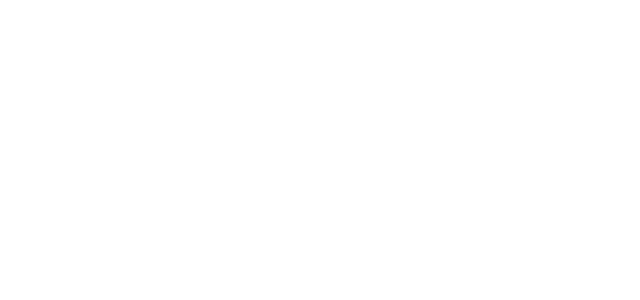
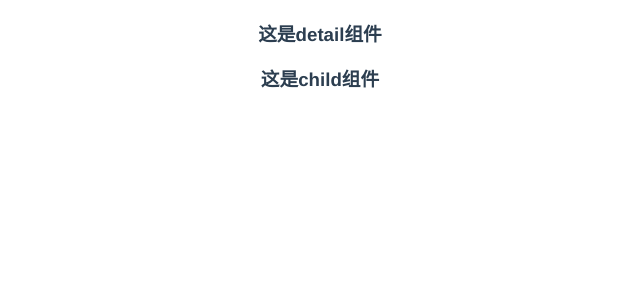
Before and after one commit to shiqingyun1024/vue3.0-summary, a Vue app in the folder vue3.0开发/todolist/todolist/: page /Detail in a window 1280 px wide. Before the commit this address had no page. Shown: the top 300 px of the page, without its empty margins (320-960 px from the left). Built offline with nearby package versions, Linux system fonts and the light colour scheme.

Commit message:
父子组件传参

```diff
--- a/vue3.0开发/todolist/todolist/package.json
+++ b/vue3.0开发/todolist/todolist/package.json
@@ -4,6 +4,7 @@
   "private": true,
   "scripts": {
     "serve": "vue-cli-service serve",
+    "dev": "vue-cli-service serve",
     "build": "vue-cli-service build"
   },
   "dependencies": {
--- /dev/null
+++ b/vue3.0开发/todolist/todolist/src/components/child/child.vue
@@ -0,0 +1,15 @@
+<template>
+<div class="child">
+  <h3>这是child组件</h3>
+</div>
+</template>
+<script>
+import {defineComponent,ref} from 'vue'
+export default defineComponent({
+    name:'child',
+    setup(){
+
+    }
+
+})
+</script>
--- a/vue3.0开发/todolist/todolist/src/router/index.js
+++ b/vue3.0开发/todolist/todolist/src/router/index.js
@@ -23,6 +23,16 @@
     component: () => import(/* webpackChunkName: "about" */ '../views/Home.vue')
   },
   {
+    path: '/Detail',
+    name: 'Detail',
+    // 懒加载，也可以称之为按需加载
+    // route level code-splitting
+    // this generates a separate chunk (about.[hash].js) for this route
+    // which is lazy-loaded when the route is visited.
+    // webpackChunkName: "about"指的是这个组件被打包之后的名字
+    component: () => import(/* webpackChunkName: "about" */ '../views/Detail.vue')
+  },
+  {
     path: '/about',
     name: 'About',
     // 懒加载，也可以称之为按需加载
--- /dev/null
+++ b/vue3.0开发/todolist/todolist/src/views/Detail.vue
@@ -0,0 +1,20 @@
+<template>
+<div class="detail">
+  <h3>这是detail组件</h3>
+  <child></child>
+</div>
+</template>
+<script>
+import {defineComponent,ref} from 'vue'
+import child from '../components/child/child'
+export default defineComponent({
+    name:'Detail',
+    components:{
+       child
+    },
+    setup(){
+
+    }
+
+})
+</script>
--- /dev/null
+++ b/vue3.0开发/todolist/todolist/vue.config.js
@@ -0,0 +1,6 @@
+export default module = {
+    devServer:{
+        port:3000,
+        open:true
+    }
+}
```
